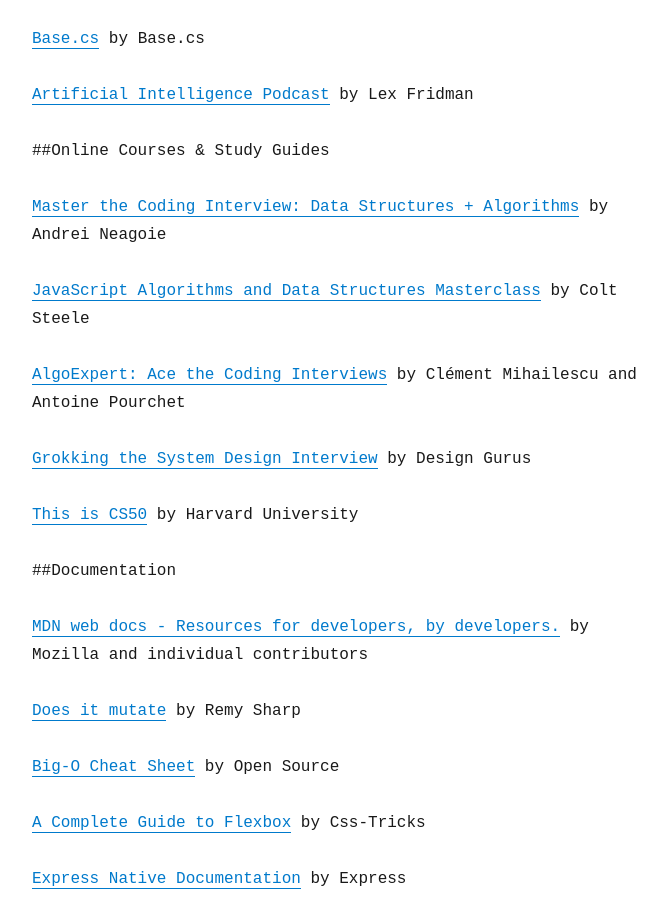
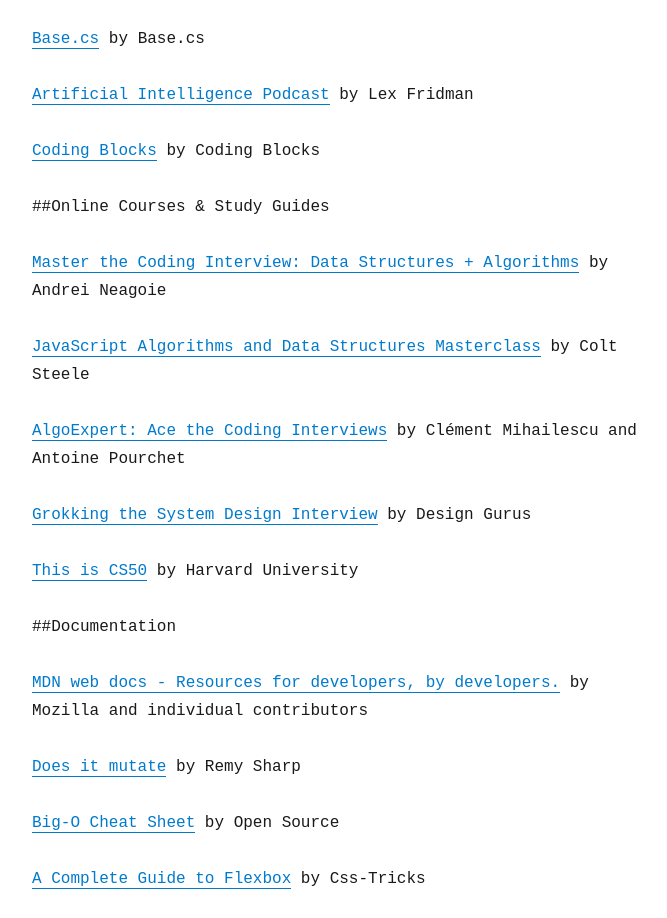
Before and after one commit to erick805/rickylau-dev, a Gatsby site: page /brain-bangers-resources/ in a window 1280 px wide. Shown: the part 1040-1958 px from the top of the page, without its empty margins (293-960 px from the left). Built offline with nearby package versions, Linux system fonts and the light colour scheme; Gatsby itself is replaced by a stand-in of ours; some packages are replaced by stand-ins of ours.

Commit message:
add: coding blocks hyper link to podcasts in resources

```diff
--- a/content/blog/brain-bangers-resources/index.md
+++ b/content/blog/brain-bangers-resources/index.md
@@ -34,6 +34,8 @@
 [Base.cs](https://www.codenewbie.org/basecs) by Base.cs
 
 [Artificial Intelligence Podcast](https://lexfridman.com/ai/) by Lex Fridman
+
+[Coding Blocks](https://www.codingblocks.net/) by Coding Blocks
 
 ##Online Courses & Study Guides
 
```
